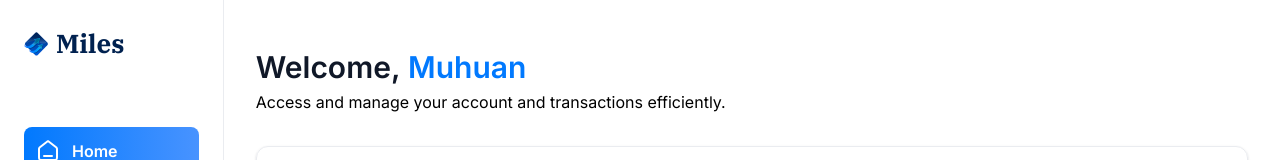
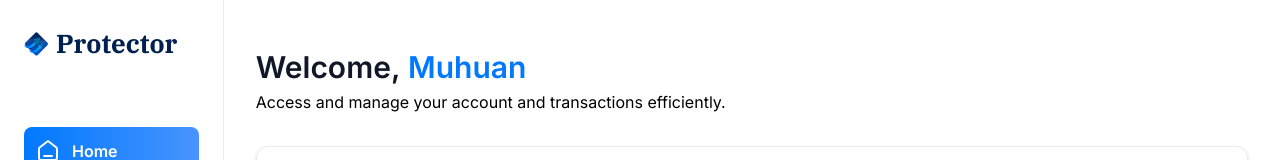
Before and after one commit to muhuanlegend/bank, a Next.js app in the folder mm/: page / in a window 1280 px wide. Shown: the top 160 px of the page. Built offline with nearby package versions, Linux system fonts and the light colour scheme.

Commit message:
Protector name found

```diff
--- a/mm/app/(root)/layout.tsx
+++ b/mm/app/(root)/layout.tsx
@@ -1,4 +1,6 @@
+import MobileNav from "@/components/MobileNav";
 import Sidebar from "@/components/Sidebar";
+import Image from "next/image";
 
 export default function RootLayout({
   children,
@@ -11,7 +13,21 @@
   return (
    <main className="flex h-screen w-full font-inter" >
     <Sidebar user={loggedIn} />
-    {children}
+    <div className="flex size-full flex-col " >
+      <div className="root-layout" >
+        <Image
+        src='/icons/logo.svg'
+        width={30}
+        height={30}
+        alt="logo icon"
+        />
+        <div>
+          <MobileNav user={loggedIn} />
+        </div>
+      </div>
+      {children}
+    </div>
+
    </main>
   );
 }
--- a/mm/app/layout.tsx
+++ b/mm/app/layout.tsx
@@ -10,8 +10,8 @@
 })
 
 export const metadata: Metadata = {
-  title: "Miles",
-  description: "Miles is a modern banking platform for everyone.",
+  title: "Protector",
+  description: "Protector is a modern banking platform for everyone.",
   icons: {
     icon: '/icons/logo.svg'
   }
--- /dev/null
+++ b/mm/components/MobileNav.tsx
@@ -0,0 +1,9 @@
+import React from 'react'
+
+const MobileNav = ({ user }: MobileNavProps) => {
+  return (
+    <div>MobileNav</div>
+  )
+}
+
+export default MobileNav
--- a/mm/components/Sidebar.tsx
+++ b/mm/components/Sidebar.tsx
@@ -23,7 +23,7 @@
                 className='size-[24px] max-xl:size-14'
                 />
                 <h1 className='sidebar-logo' >
-                    Miles
+                    Protector
                 </h1>
             </Link>
             {sidebarLinks.map((item) => {
```
